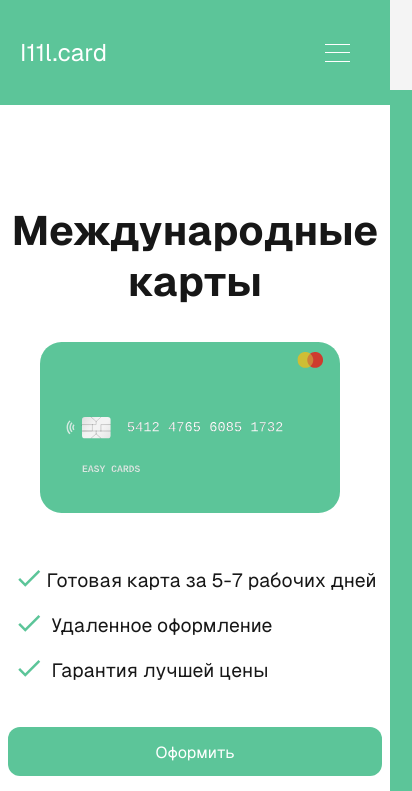
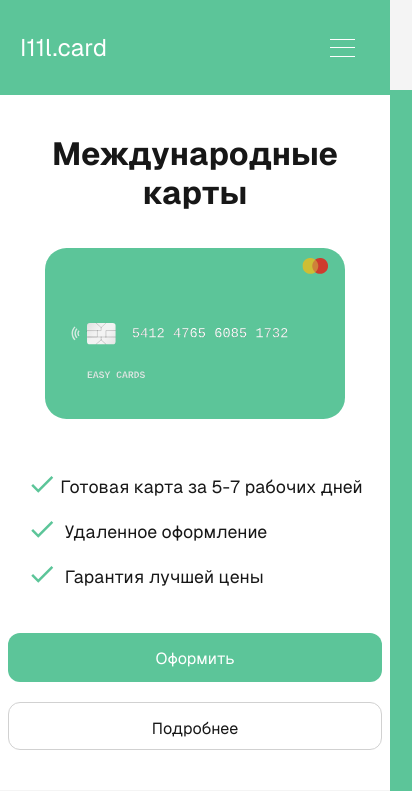
Before and after one commit to AparinAA/kzcards, a Next.js app: page / in a window 390 px wide. Shown: the top 791 px of the page, 412 px wide, since content can reach past the window. Built offline with nearby package versions, Linux system fonts and the light colour scheme; what node-telegram-bot-api would draw is missing.

Commit message:
fix adaptive

```diff
--- a/src/app/globals.css
+++ b/src/app/globals.css
@@ -64,6 +64,15 @@ input {
 	}
 } */
 
+p {
+	overflow-wrap: break-word;
+	font-size: 1rem;
+}
+
+h3 {
+	font-size: 1.2rem;
+}
+
 header {
 	position: sticky;
 	top: 0;
@@ -76,11 +85,18 @@ header {
 	z-index: 1000;
 }
 
+.main {
+	position: fixed;
+	overflow-x: scroll;
+	height: calc(100% - 92.5px);
+	width: 100%;
+}
+
 /* Navbar */
 .navbar {
 	display: flex;
 	justify-content: space-between;
-	padding: 20px;
+	padding: 15px;
 	background-color: var(--accent-color);
 	color: white;
 	z-index: 100;
@@ -130,66 +146,6 @@ header {
 	display: none;
 }
 
-@media screen and (max-width: 700px) {
-	body {
-		font-size: 16px;
-	}
-
-	.hero-content {
-		display: flex;
-		flex-direction: column;
-		align-items: center;
-		gap: 15px;
-	}
-
-	.hero-content :is(button, a) {
-		width: 100%;
-		margin-inline: auto;
-	}
-
-	.mobile-image {
-		display: block;
-	}
-
-	.desktop-image {
-		display: none;
-	}
-
-	nav ul {
-		position: fixed;
-		z-index: 1000;
-		overflow: hidden;
-		top: 90px;
-		left: 0;
-		height: calc(100vh - 90px);
-		width: 100%;
-		background-color: var(--accent-color);
-		flex-direction: column;
-		align-items: center;
-		justify-content: space-around;
-		transition: transform 0.5s ease-in-out;
-		transform: translateX(100%);
-	}
-
-	nav ul li {
-		margin-left: 0;
-	}
-
-	nav ul li a {
-		font-size: 24px;
-	}
-
-	/* Показываем бургер-меню */
-	.burger {
-		display: flex;
-	}
-
-	/* Меню становится видимым при активном бургере */
-	nav ul.active {
-		transform: translateX(0);
-	}
-}
-
 /* Анимация для иконки бургера */
 .burger.toggle .line1 {
 	transform: rotate(-45deg) translate(-5px, 5px);
@@ -206,7 +162,8 @@ header {
 /* Hero Section */
 .hero {
 	display: flex;
-	justify-content: center;
+	justify-content: space-evenly;
+	align-items: center;
 	padding: 100px 2%;
 	background-color: #ffffff;
 	gap: 30px;
@@ -217,7 +174,7 @@ header {
 }
 
 .hero h1 {
-	font-size: 41px;
+	font-size: 2rem;
 	margin-bottom: 20px;
 	text-align: center;
 }
@@ -226,9 +183,16 @@ header {
 	margin-bottom: 20px;
 }
 
-.hero-features div {
-	font-size: 1.2rem;
+.hero-features p {
+	font-size: 1.1rem;
 	margin-bottom: 10px;
+}
+
+.button-group {
+	display: grid;
+	grid-template-columns: repeat(auto-fill, minmax(180px, 1fr));
+	width: 100%;
+	gap: 20px;
 }
 
 .cta-button,
@@ -260,7 +224,6 @@ header {
 }
 
 .card-image {
-	width: 310px;
 	height: 200px;
 }
 
@@ -296,7 +259,7 @@ header {
 .steps,
 .features {
 	background-color: #f9f9f9;
-
+	max-width: 100%;
 	display: grid;
 	grid-template-columns: repeat(auto-fit, minmax(400px, 1fr));
 	place-items: center;
@@ -356,8 +319,7 @@ header {
 }
 
 .feature p {
-	font-size: 16px;
-	font-weight: 400;
+	font-weight: 300;
 	color: #3d3d3d;
 }
 
@@ -367,8 +329,8 @@ header {
 	top: 0px;
 	left: -50px;
 	display: block;
-	width: 40px;
-	height: 40px;
+	width: 10dvw;
+	height: 10dvw;
 }
 
 .support::before {
@@ -388,7 +350,6 @@ header {
 }
 
 .step h3 {
-	font-size: 1.3rem;
 	color: #333;
 }
 
@@ -404,21 +365,27 @@ header {
 
 .step p {
 	margin-left: 50px;
-	font-size: 16px;
 	font-weight: 300;
 }
 
 /* Pricing Section */
 .pricing {
-	text-align: center;
+	display: grid;
+	place-items: center;
 }
 
 .pricing-card {
-	display: inline-block;
 	background-color: #ffffff;
 	color: black;
 	padding: 20px 0;
 	border-radius: 12px;
+	max-width: 500px;
+}
+
+.pricing-card a {
+	width: 100%;
+	max-width: 300px;
+	margin-inline: auto;
 }
 
 .pricing-header {
@@ -426,25 +393,21 @@ header {
 	display: flex;
 	background-color: var(--accent-color);
 	color: var(--accent-color-text);
-	gap: 15px;
-	align-items: flex-start;
+	align-items: center;
 	justify-content: space-around;
 	padding: 10px;
 }
 
 .pricing-header img {
-	width: 50px;
+	width: 60px;
 }
 
 .pricing-header-pr p {
-	font-size: 32px;
 	text-align: left;
 }
 
-.pricing-header-pr h3 {
-	font-size: 30px;
+.pricing-header-pr {
 	text-align: left;
-	margin-bottom: 10px;
 }
 
 .pricing-card ul {
@@ -456,6 +419,7 @@ header {
 	text-align: left;
 	margin-bottom: 10px;
 	padding: 8px 0;
+	font-size: 1rem;
 }
 
 /* Testimonials Section */
@@ -487,7 +451,6 @@ header {
 }
 
 .consultation h3 {
-	font-size: 2rem;
 }
 
 .consultation form {
@@ -507,6 +470,8 @@ header {
 }
 
 footer {
+	position: relative;
+	bottom: 0;
 	background-color: var(--accent-color);
 	color: #fff;
 	padding: 20px;
@@ -535,12 +500,10 @@ footer a {
 }
 
 .contact h3 {
-	font-size: 2rem;
 	text-align: center;
 }
 
 .contact p {
-	font-size: 18px;
 	color: #333;
 }
 
@@ -596,7 +559,6 @@ footer a {
 }
 
 .form-container p {
-	font-size: 16px;
 	margin-bottom: 20px;
 	color: #666;
 }
@@ -643,3 +605,77 @@ footer a {
 	fill: var(--accent-color);
 	margin-right: 3px;
 }
+
+@media screen and (max-width: 700px) {
+	body {
+		font-size: 16px;
+	}
+
+	.hero {
+		padding: 70px 2%;
+	}
+
+	.hero-content {
+		display: flex;
+		flex-direction: column;
+		align-items: center;
+		gap: 15px;
+	}
+
+	.hero-content :is(button, a) {
+		width: 100%;
+		margin-inline: auto;
+	}
+
+	.mobile-image {
+		display: block;
+	}
+
+	.desktop-image {
+		display: none;
+	}
+
+	nav ul {
+		position: fixed;
+		z-index: 1000;
+		overflow: hidden;
+		top: 90px;
+		left: 0;
+		height: calc(100vh - 90px);
+		width: 100%;
+		background-color: var(--accent-color);
+		flex-direction: column;
+		align-items: center;
+		justify-content: space-around;
+		transition: transform 0.5s ease-in-out;
+		transform: translateX(100%);
+	}
+
+	nav ul li {
+		margin-left: 0;
+	}
+
+	nav ul li a {
+		font-size: 24px;
+	}
+
+	/* Показываем бургер-меню */
+	.burger {
+		display: flex;
+	}
+
+	/* Меню становится видимым при активном бургере */
+	nav ul.active {
+		transform: translateX(0);
+	}
+}
+
+@media screen and (max-width: 500px) {
+	body {
+		font-size: 14px;
+	}
+
+	.hero {
+		padding: 40px 2%;
+	}
+}
--- a/src/app/page.js
+++ b/src/app/page.js
@@ -31,6 +31,7 @@ export default function Home() {
 				</div>
 			</header>
 
+			<main className="main">
 				<section className="block hero">
 					<div className="hero-content">
 						<h1>Международные карты</h1>
@@ -43,19 +44,21 @@ export default function Home() {
 							/>
 						</div>
 						<div className="hero-features">
-						<div>
+							<p>
 								{check}
 								Готовая карта за 5-7 рабочих дней
+							</p>
+							<p>{check} Удаленное оформление</p>
+							<p>{check} Гарантия лучшей цены</p>
 						</div>
-						<div>{check} Удаленное оформление</div>
-						<div>{check} Гарантия лучшей цены</div>
-					</div>
+						<div className="button-group">
 							<a className="cta-button" href="#request">
 								Оформить
 							</a>
 							<a className="info-button" href="#services">
 								Подробнее
 							</a>
+						</div>
 					</div>
 					<div className="card-image desktop-image">
 						<Image
@@ -102,8 +105,8 @@ export default function Home() {
 						<div className="step">
 							<h3>4 Пластиковая карта</h3>
 							<p>
-							Заказ и доставка карты. Итог: процесс занимает 5-7
-							рабочих дней.
+								Заказ и доставка карты. Итог: процесс занимает
+								5-7 рабочих дней.
 							</p>
 						</div>
 						<a className="cta-button" href="#request">
@@ -115,14 +118,16 @@ export default function Home() {
 				<section id="pricing" className="block pricing">
 					<div className="pricing-card">
 						<div className="pricing-header">
-						<div className="pricing-header-pr">
-							<h3>Международная карта</h3>
+							<>
+								<h2 className="pricing-header-pr">
+									Международная карта
+								</h2>
 								{/* <p>12 000 ₽</p> */}
-						</div>
+							</>
 							<Image
 								src="/mastercard-logo.svg"
-							height={30}
-							width={50}
+								height={50}
+								width={60}
 								alt="mastercard"
 							/>
 						</div>
@@ -131,8 +136,8 @@ export default function Home() {
 							<li>Срок действия: 3 года</li>
 							<li>Валюты: тенге, доллар, евро, рубль и др.</li>
 							<li>
-							Пополнение: Сбербанк, Райфайзен, МТС банк, Золотая
-							корона
+								Пополнение: Сбербанк, Райфайзен, МТС банк,
+								Золотая корона
 							</li>
 						</ul>
 						<a className="cta-button" href="#request">
@@ -145,14 +150,14 @@ export default function Home() {
 					<h2>Отзывы довольных клиентов</h2>
 					<div className="testimonial">
 						<p>
-						Отличная карта! Оформил быстро, все сервисы работают без
-						проблем.
+							Отличная карта! Оформил быстро, все сервисы работают
+							без проблем.
 						</p>
 					</div>
 					<div className="testimonial">
 						<p>
-						Очень доволен. Все было сделано за несколько дней, карта
-						работает идеально.
+							Очень доволен. Все было сделано за несколько дней,
+							карта работает идеально.
 						</p>
 					</div>
 				</section>
@@ -196,19 +201,22 @@ export default function Home() {
 						<div className="feature support">
 							<h4>Поддержка на всех этапах</h4>
 							<p>
-							Консультируем подробно и быстро 24/7, есть услуга
-							“персональный менеджер”.
+								Консультируем подробно и быстро 24/7, есть
+								услуга “персональный менеджер”.
 							</p>
 						</div>
 						<div className="feature delivery">
 							<h4>Быстрая доставка</h4>
-						<p>Быстро доставим вашу карту в регионы и по Москве.</p>
+							<p>
+								Быстро доставим вашу карту в регионы и по
+								Москве.
+							</p>
 						</div>
 						<div className="feature protect">
 							<h4>Бесплатные инструкции</h4>
 							<p>
-							Расскажем, как пополнить счет, как получить перевод,
-							как оплатить товары и услуги
+								Расскажем, как пополнить счет, как получить
+								перевод, как оплатить товары и услуги
 							</p>
 						</div>
 						<div className="feature instruction">
@@ -224,7 +232,10 @@ export default function Home() {
 				<section id="request" className="block">
 					<div className="form-container">
 						<h2>Оформление заявки</h2>
-					<p>Заполните поля и мы свяжемся с вами в ближайшее время</p>
+						<p>
+							Заполните поля и мы свяжемся с вами в ближайшее
+							время
+						</p>
 						<FormRequest />
 					</div>
 				</section>
@@ -258,11 +269,11 @@ export default function Home() {
 						</a>
 					</div>
 				</section>
-
 				<footer>
 					<p>© 2024</p>
 					<a href="#">Политика конфиденциальности</a>
 				</footer>
+			</main>
 		</>
 	);
 }
```
Lines whose indentation alone changed are shown as unchanged.
